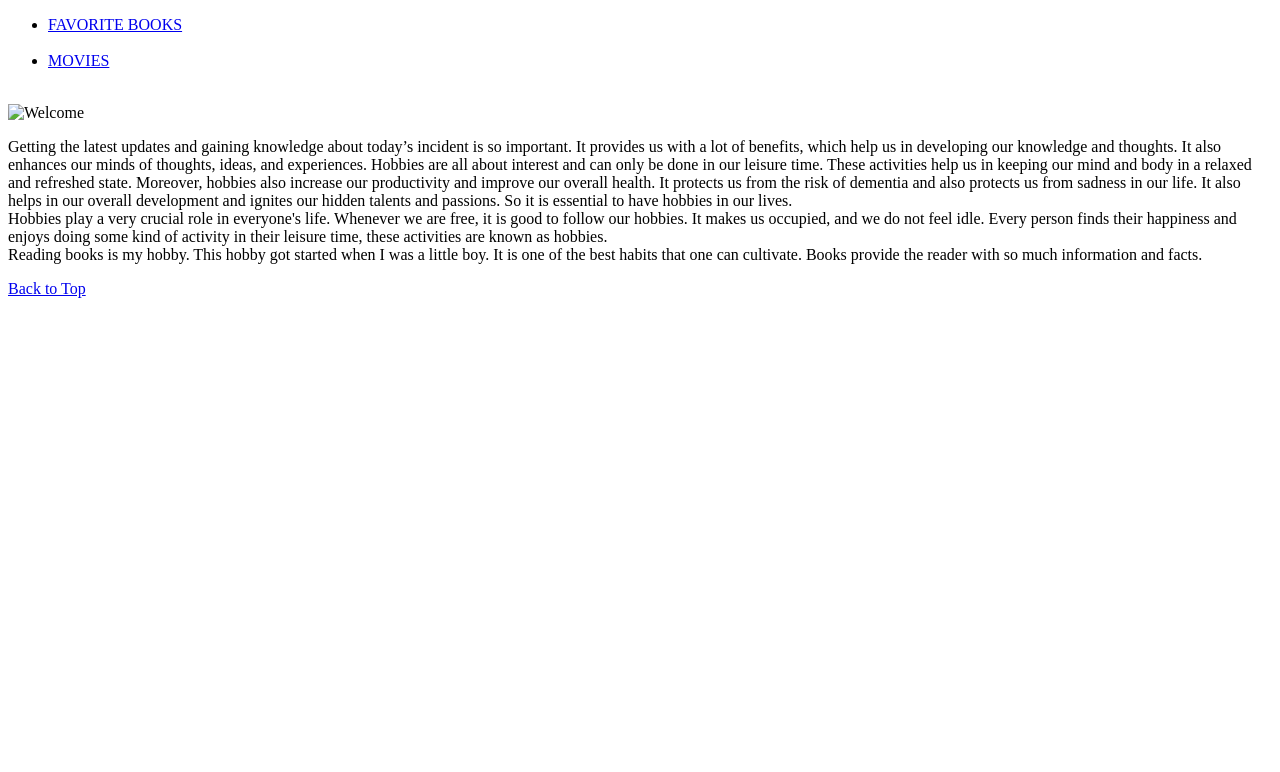
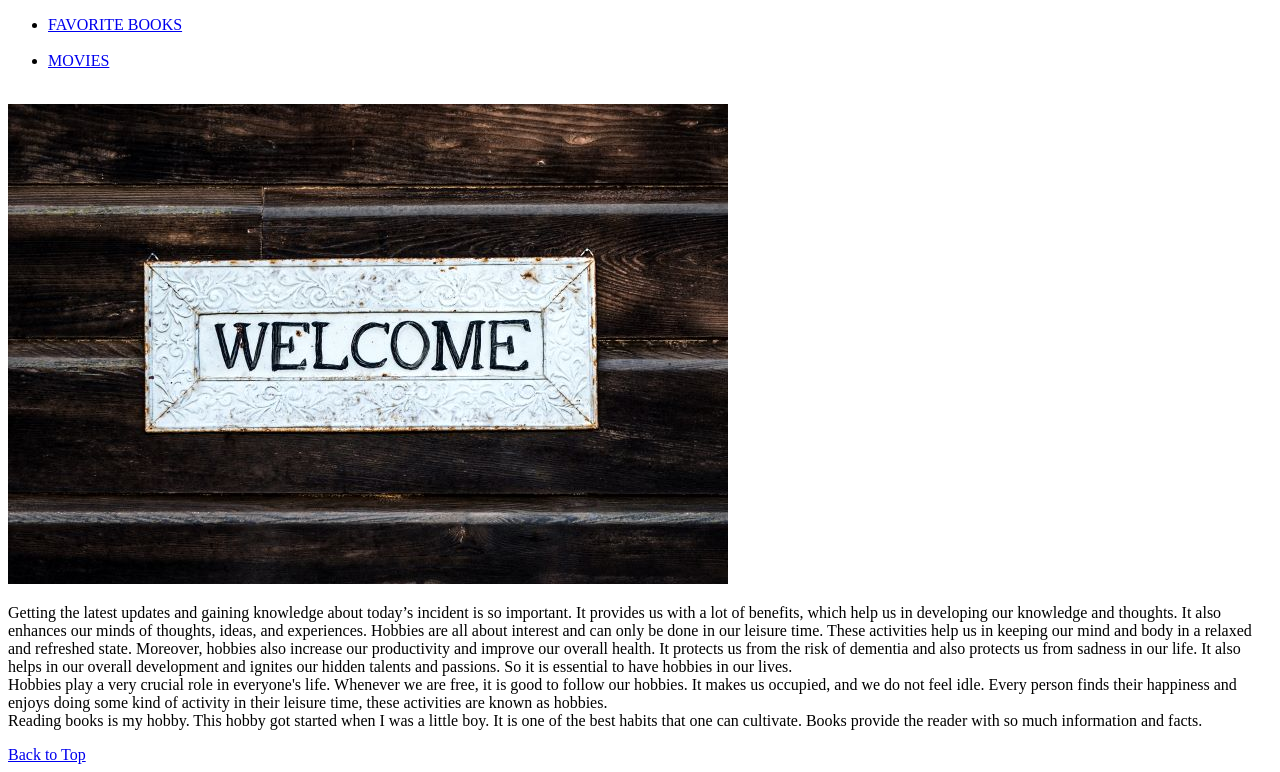
Before and after one commit to ShaikhHabiba/html_webpage, a plain HTML site: page index.html in a window 1280 px wide. Shown: the part 100-872 px from the top of the page. Before the commit the page ends 800 px from the top, so only its background shows below. Drawn offline with Linux system fonts and the light colour scheme.

Commit message:
second page

```diff
--- a/index.html
+++ b/index.html
@@ -28,7 +28,7 @@
     <main>
       <section>
         <picture>
-          <img src="first_webpage/img/welcome.jpgt" alt="Welcome">
+          <img src="img/welcome.jpg" alt="Welcome">
         </picture>
         <p>
           Getting the latest updates and gaining knowledge about today’s
```
